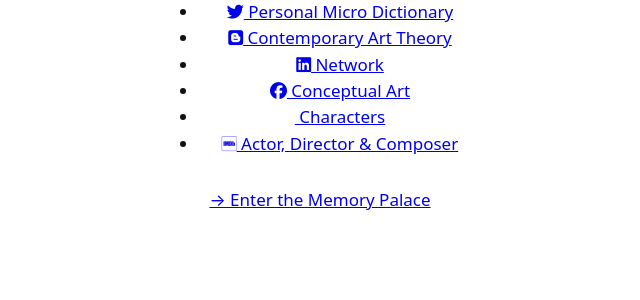
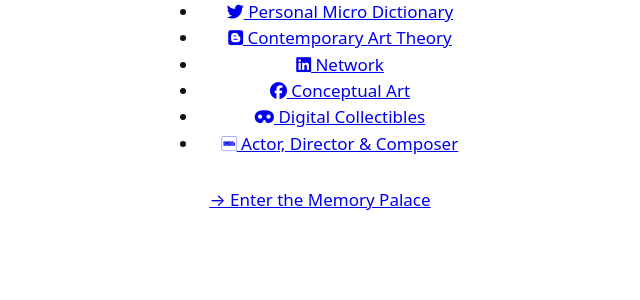
Before and after one commit to luismcsoul/luismcsoul.github.io, a Jekyll site: the page built from index.md, in a window 1280 px wide. Shown: the part 411-711 px from the top of the page, without its empty margins (320-960 px from the left). Built offline with Jekyll 4.4.1, drawn with Linux system fonts in a browser that asks for light colours.

Commit message:
Change icon and label for Digital Collectibles link

```diff
--- a/_layouts/home.html
+++ b/_layouts/home.html
@@ -34,7 +34,7 @@ layout: base
     </li>
     <li>
       <a href="https://og.rarible.com/soulfeedback/sale" target="_blank">
-        <i class="fab fa-rarible"></i> Characters
+        <i class="fas fa-mask"></i> Digital Collectibles
       </a>
     </li>
     <li>
```
